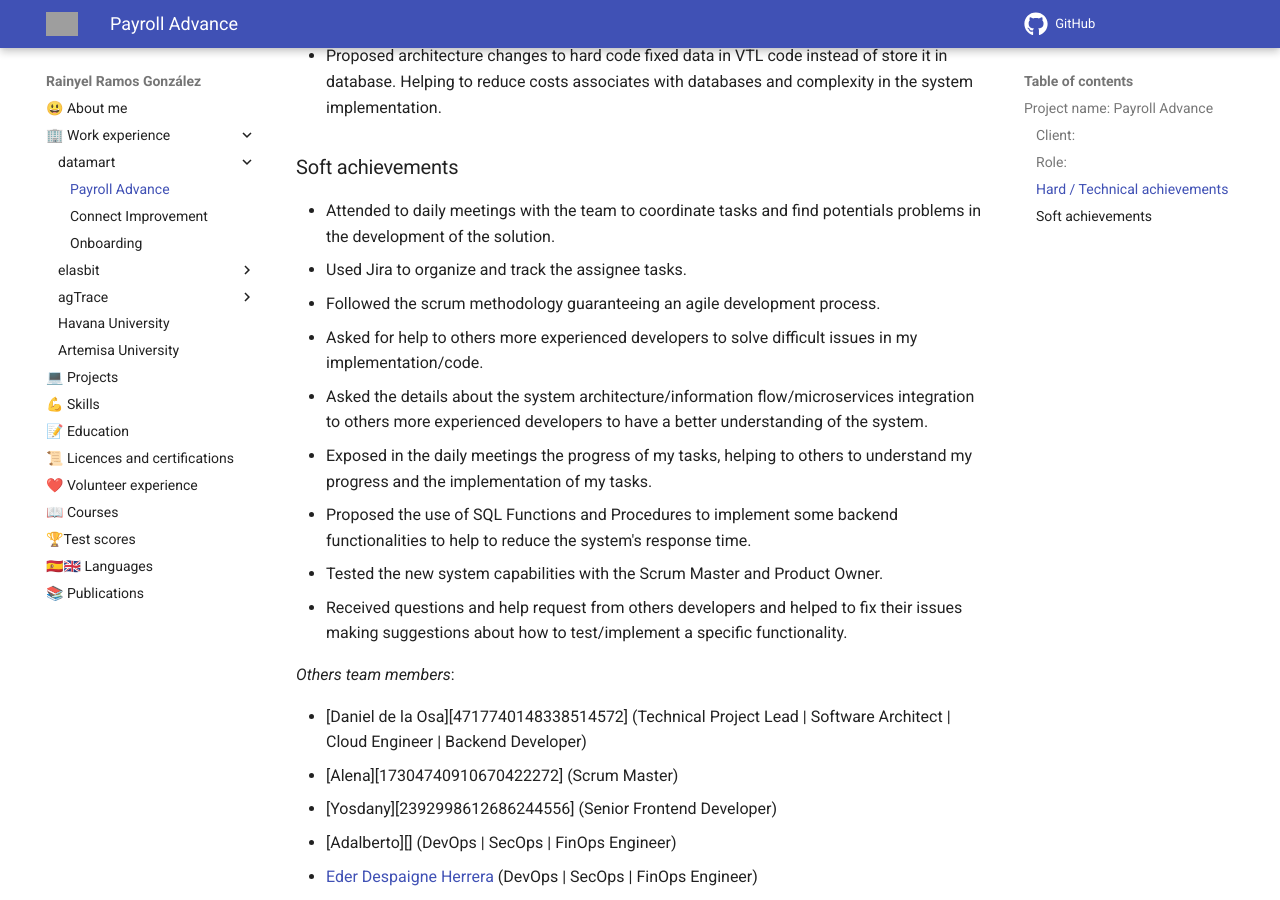
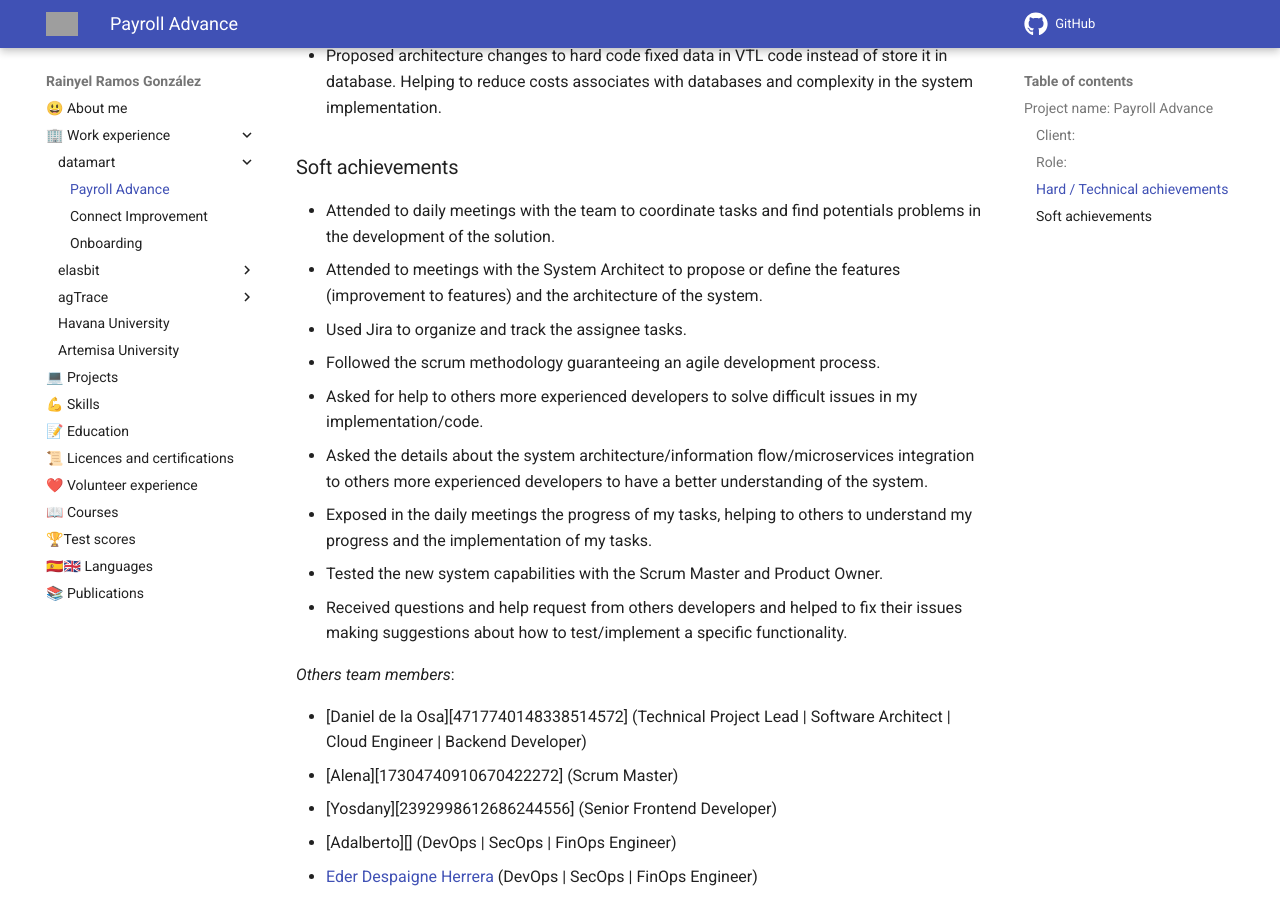
Before and after one commit to rayniel95/rayniel95.github.io, an MkDocs documentation site: the page built from docs/work_experience/datamart/payroll_advance.md, in a window 1280 px wide and 900 px high, scrolled down 2045 px. Built offline with MkDocs 1.6.1 and Material for MkDocs 9.7.7, drawn with Linux system fonts in a browser that asks for light colours; grey boxes are pictures that could not be loaded.

Commit message:
finish soft achievement

```diff
--- a/docs/work_experience/datamart/payroll_advance.md
+++ b/docs/work_experience/datamart/payroll_advance.md
@@ -44,12 +44,12 @@ systems and employees can interact with the platform. My work was about to creat
 ### Soft achievements
 
 - Attended to daily meetings with the team to coordinate tasks and find potentials problems in the development of the solution.
+- Attended to meetings with the System Architect to propose or define the features (improvement to features) and the architecture of the system.
 - Used Jira to organize and track the assignee tasks.
 - Followed the scrum methodology guaranteeing an agile development process.
 - Asked for help to others more experienced developers to solve difficult issues in my implementation/code.
 - Asked the details about the system architecture/information flow/microservices integration to others more experienced developers to have a better understanding of the system.
 - Exposed in the daily meetings the progress of my tasks, helping to others to understand my progress and the implementation of my tasks.
-- Proposed the use of SQL Functions and Procedures to implement some backend functionalities to help to reduce the system's response time.
 - Tested the new system capabilities with the Scrum Master and Product Owner.
 - Received questions and help request from others developers and helped to fix their issues making suggestions about how to test/implement a specific functionality.
 
```
